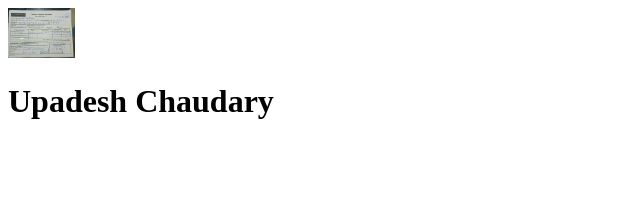
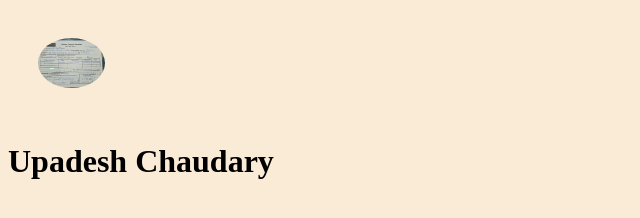
Before and after one commit to upadeshchy/upadeshchy.github.io, a plain HTML site: page index.html in a window 1280 px wide. Shown: the whole page, without its empty margins (0-640 px from the left). Drawn offline with Linux system fonts and the light colour scheme.

Commit message:
1st commit

```diff
--- a/index.html
+++ b/index.html
@@ -4,9 +4,10 @@
     <meta charset="UTF-8">
     <meta name="viewport" content="width=device-width, initial-scale=1.0">
     <title>Document</title>
+    <link rel="stylesheet" href="style.css">
 </head>
 <body>
-    <img src="img/IMG-d96dc18016a889975ebd566346e5ea8d-V.jpg" alt="loading" height="50px" width="auto">
+    <img class="imgh" src="img/IMG-d96dc18016a889975ebd566346e5ea8d-V.jpg" alt="loading" height="50px" width="auto" margin="30px">
     <h1>Upadesh Chaudary</h1>
 </body>
 </html>
--- /dev/null
+++ b/style.css
@@ -0,0 +1,7 @@
+body{
+    background-color: antiquewhite;
+}
+.imgh{
+    margin: 30px;
+    border-radius: 50%;
+}
```
